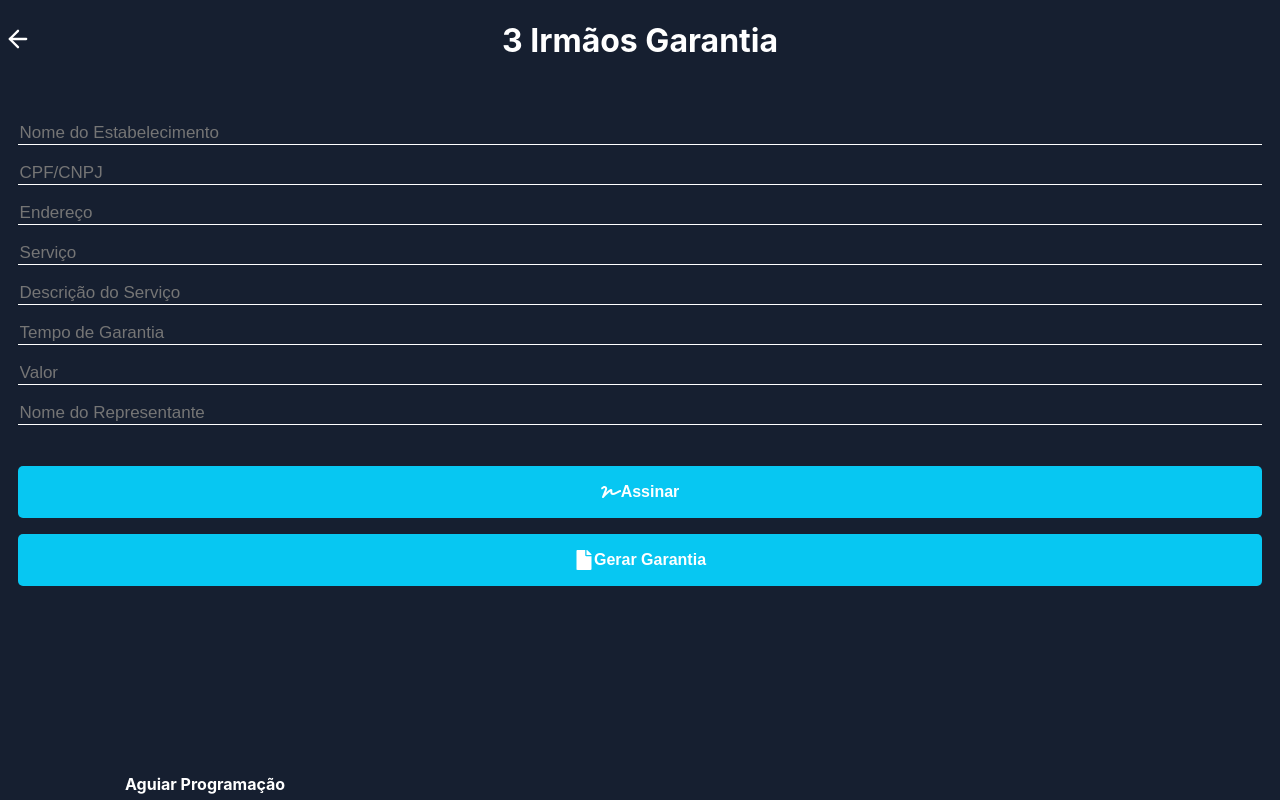
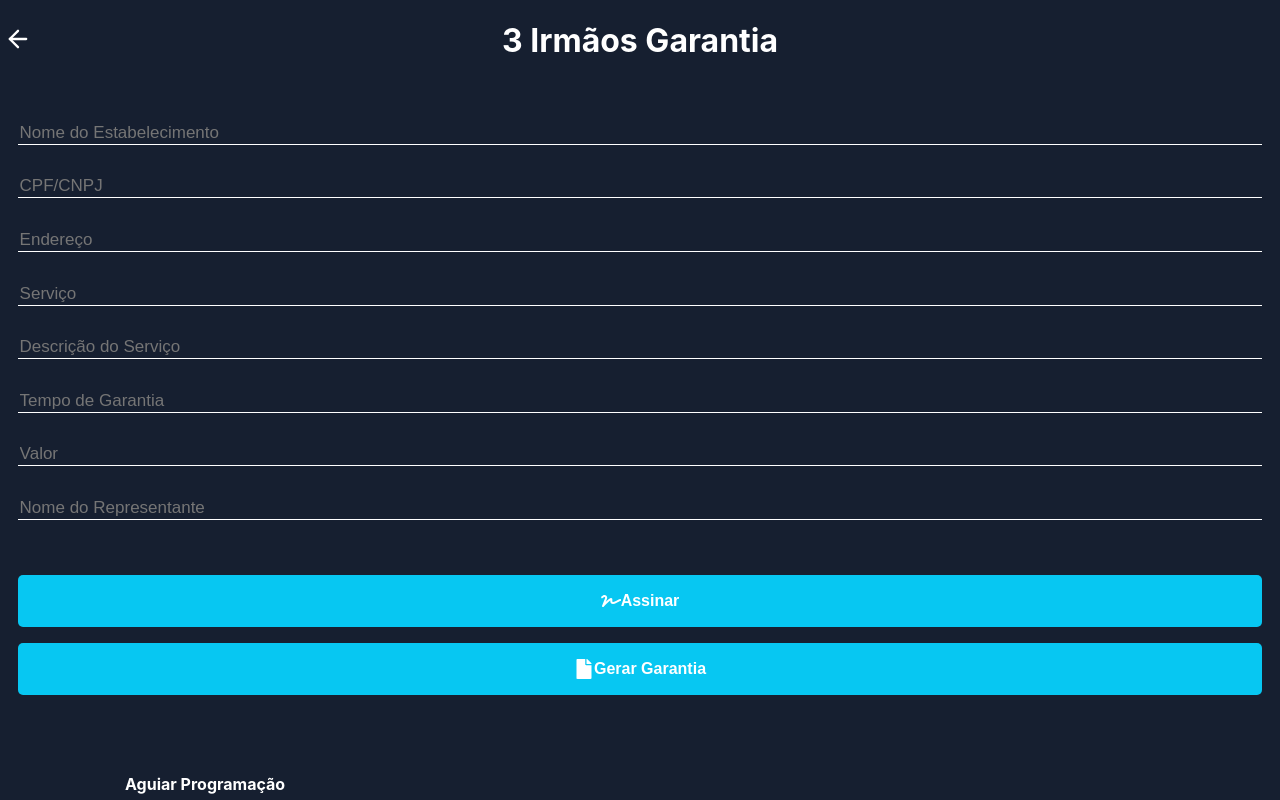
Before and after one commit to AguiarProgramacao/PDF-Documentos, a React (Create React App) app: page /tres-garantia in a window 1280 px wide. Built offline with nearby package versions, Linux system fonts and the light colour scheme.

Commit message:
inputs tresGarantia

```diff
--- a/src/pages/TresGarantiaPage.js
+++ b/src/pages/TresGarantiaPage.js
@@ -136,7 +136,7 @@ const styles = {
     border: "none",
     borderBottom: "1px solid #FFF",
     backgroundColor: "transparent",
-    marginBottom: "1em",
+    marginBottom: "1.8em",
     fontSize: "17px",
     color: "#FFF"
   },
```
